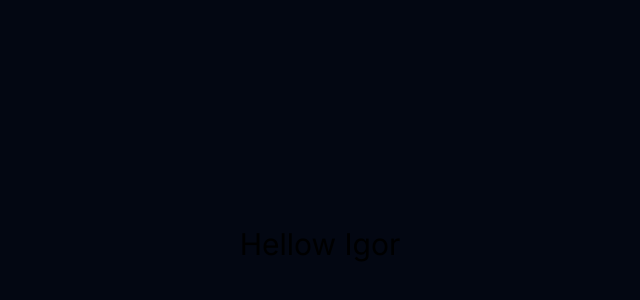
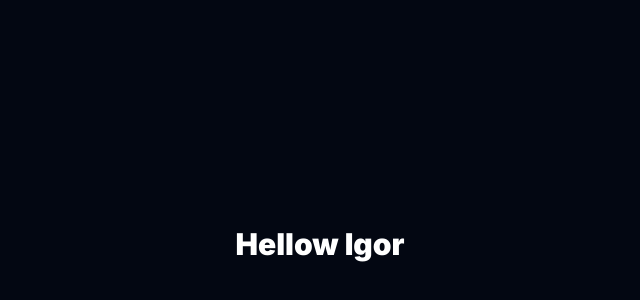
Before and after one commit to IgorZibetti/tera-project-react, a Next.js app: page / in a window 1280 px wide. Shown: the part 156-456 px from the top of the page, without its empty margins (320-960 px from the left). Built offline with nearby package versions, Linux system fonts and the light colour scheme.

Commit message:
text-white

```diff
--- a/src/app/page.tsx
+++ b/src/app/page.tsx
@@ -2,7 +2,7 @@ import Image from 'next/image'
 
 export default function Home() {
   return (
-   <div className="h-screen bg-gray-950 text-3xl flex items-center justify-center">
+   <div className="h-screen text-white font-black bg-gray-950 text-3xl flex items-center justify-center">
      Hellow Igor
    </div>
   )
```
